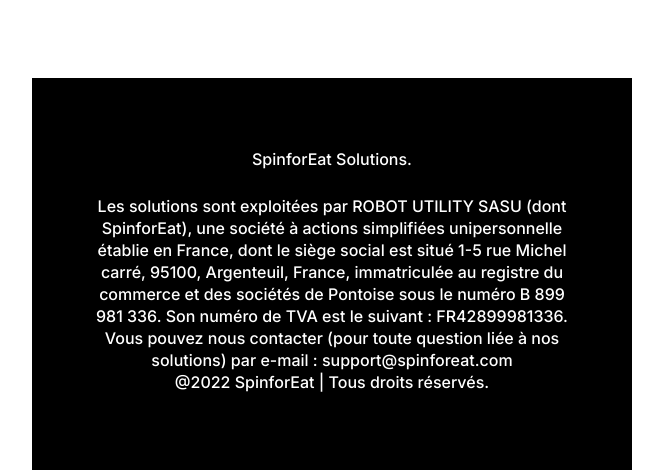
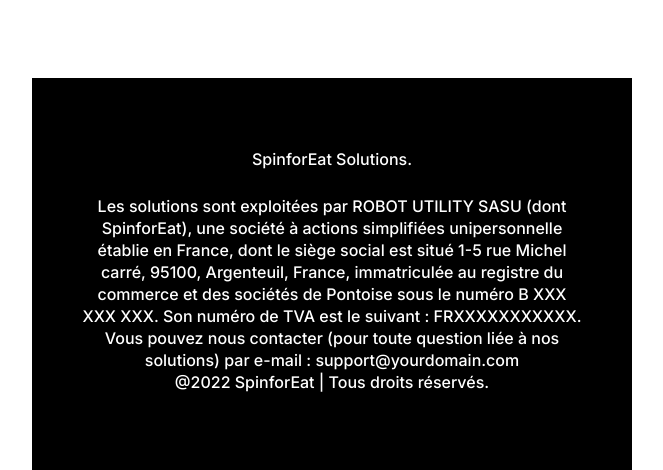
Before and after one commit to bdsagarkhan/simple-html-newsletter, a plain HTML site: page index.html in a window 1280 px wide. Shown: the part 1324-1794 px from the top of the page, without its empty margins (308-971 px from the left). Drawn offline with Linux system fonts and the light colour scheme.

Commit message:
Update index.html

```diff
--- a/index.html
+++ b/index.html
@@ -117,9 +117,9 @@
       </div>
       <div class="container" style="background-color: #000000;">
          <div class="footer">
-            <div class="content" style="width: 85%; margin: 0 auto;">
+            <div class="content" style="width: 90%; margin: 0 auto;">
                <p style="font-family: 'Inter', Arial, sans-serif !important; font-weight: 500 !important; font-size:16px !important; text-align: center !important; line-height: 22px !important; text-decoration: none !important; color:#FFFFFF !important; letter-spacing: 0px !important;">SpinforEat Solutions.</p>
-               <p style="padding:25px 0 80px;font-family: 'Inter', Arial, sans-serif !important; font-weight: 500 !important; font-size:16px !important; text-align: center !important; line-height: 22px !important; text-decoration: none !important; color:#FFFFFF !important; letter-spacing: 0px !important;">Les solutions sont exploitées par ROBOT UTILITY SASU (dont SpinforEat), une société à actions simplifiées unipersonnelle établie en France, dont le siège social est situé 1-5 rue Michel carré, 95100, Argenteuil, France, immatriculée au registre du commerce et des sociétés de Pontoise sous le numéro B 899 981 336. Son numéro de TVA est le suivant : FR42899981336. <br>Vous pouvez nous contacter (pour toute question liée à nos solutions) par e-mail : support@spinforeat.com <br>@2022 SpinforEat | Tous droits réservés.</p>
+               <p style="padding:25px 0 80px;font-family: 'Inter', Arial, sans-serif !important; font-weight: 500 !important; font-size:16px !important; text-align: center !important; line-height: 22px !important; text-decoration: none !important; color:#FFFFFF !important; letter-spacing: 0px !important;">Les solutions sont exploitées par ROBOT UTILITY SASU (dont SpinforEat), une société à actions simplifiées unipersonnelle établie en France, dont le siège social est situé 1-5 rue Michel carré, 95100, Argenteuil, France, immatriculée au registre du commerce et des sociétés de Pontoise sous le numéro B XXX XXX XXX. Son numéro de TVA est le suivant : FRXXXXXXXXXXX. <br>Vous pouvez nous contacter (pour toute question liée à nos solutions) par e-mail : support@yourdomain.com <br>@2022 SpinforEat | Tous droits réservés.</p>
                <div class="f_social" style="margin: 0 auto;text-align: center;">
                   <a href="https://www.instagram.com" target="_blank" style="display: inline-block; margin-right: 20px;"><img src="assets/instagram-2.jpg" alt="Instagram" width="40" height="auto" style="display:inline-block;line-height:0px; font-size:0px; border:0px;"></a>
                   <a href="https://www.tiktok.com" target="_blank" style="display: inline-block; margin-right: 20px;"><img src="assets/tiktok-2.jpg" alt="Tiktok" width="40" height="auto" style="display:inline-block; line-height:0px; font-size:0px; border:0px;"></a>
```
